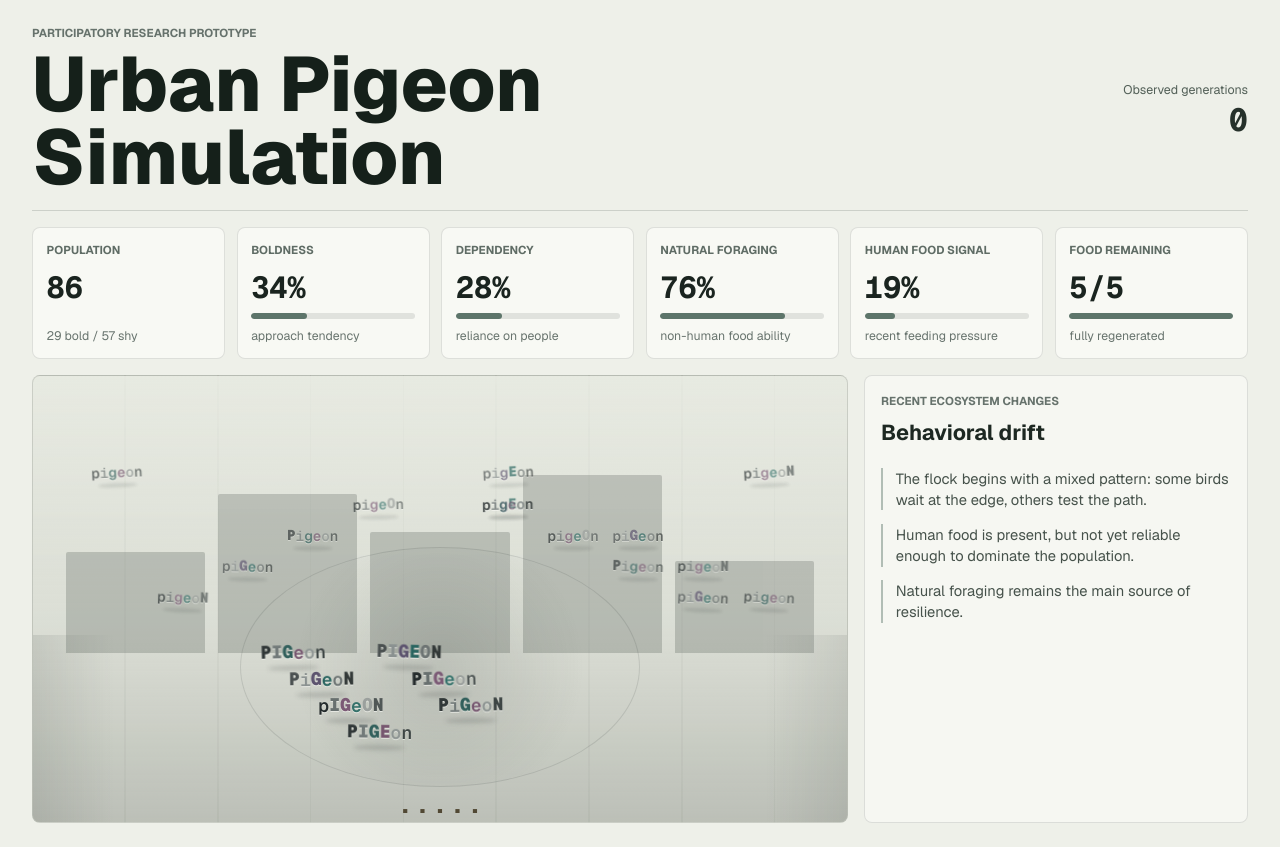
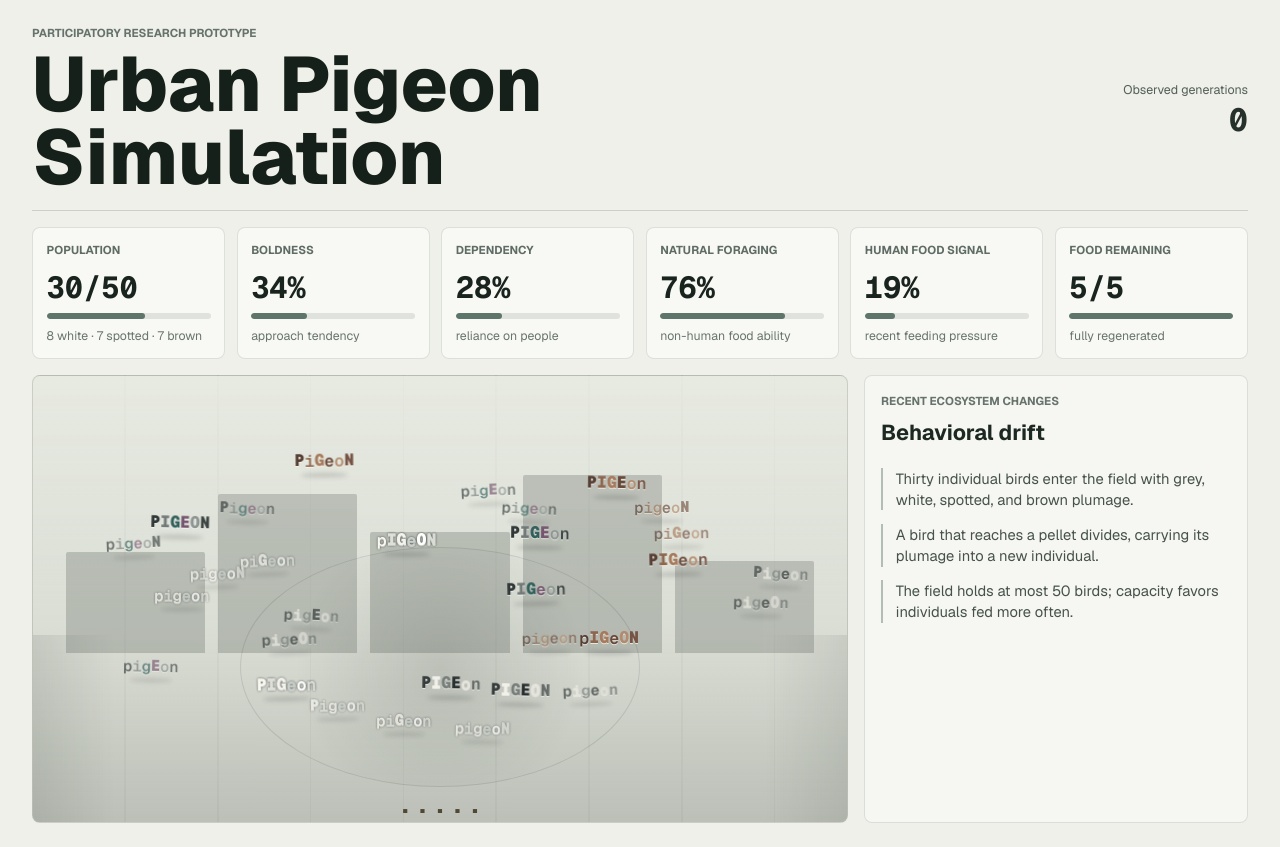
Before and after one commit to Ketian-LI/urban-wildlife-simulation, a Next.js app: page / in a window 1280 px wide. Built offline with nearby package versions, Linux system fonts and the light colour scheme.

Commit message:
Model individual pigeon lineages

```diff
--- a/app/globals.css
+++ b/app/globals.css
@@ -3,6 +3,14 @@
 :root {
   --background: #eef0e9;
   --foreground: #1e2521;
+  /* Background controls */
+  --field-sky: rgba(229, 232, 223, 0.78);
+  --field-horizon: rgba(201, 205, 194, 0.46);
+  --field-ground: rgba(154, 159, 147, 0.35);
+  --field-grid: rgba(51, 62, 55, 0.06);
+  --field-city: #6f7770;
+  --field-shade: rgba(38, 47, 41, 0.12);
+  --feeding-zone-color: rgba(63, 72, 66, 0.16);
 }
 
 @theme inline {
@@ -145,8 +153,17 @@ h2 {
 
 .ecosystem {
   background:
-    linear-gradient(180deg, rgba(229, 232, 223, 0.78), rgba(201, 205, 194, 0.46) 46%, rgba(154, 159, 147, 0.35)),
-    repeating-linear-gradient(90deg, transparent 0 5.7rem, rgba(51, 62, 55, 0.06) 5.7rem 5.8rem);
+    linear-gradient(
+      180deg,
+      var(--field-sky),
+      var(--field-horizon) 46%,
+      var(--field-ground)
+    ),
+    repeating-linear-gradient(
+      90deg,
+      transparent 0 5.7rem,
+      var(--field-grid) 5.7rem 5.8rem
+    );
   border: 1px solid rgba(30, 37, 33, 0.14);
   border-radius: 8px;
   cursor: crosshair;
@@ -168,7 +185,7 @@ h2 {
 .ecosystem::after {
   background:
     linear-gradient(90deg, rgba(52, 60, 55, 0.12), transparent 10% 90%, rgba(52, 60, 55, 0.1)),
-    linear-gradient(180deg, transparent, rgba(38, 47, 41, 0.12));
+    linear-gradient(180deg, transparent, var(--field-shade));
   bottom: 0;
   content: "";
   height: 42%;
@@ -190,7 +207,7 @@ h2 {
 }
 
 .cityline span {
-  background: #6f7770;
+  background: var(--field-city);
   border-radius: 2px 2px 0 0;
   display: block;
   flex: 1;
@@ -217,7 +234,7 @@ h2 {
 }
 
 .feeding-zone {
-  background: radial-gradient(circle, rgba(63, 72, 66, 0.16), transparent 62%);
+  background: radial-gradient(circle, var(--feeding-zone-color), transparent 62%);
   border: 1px solid rgba(38, 47, 41, 0.12);
   border-radius: 50%;
   bottom: 8%;
@@ -269,6 +286,7 @@ h2 {
   font-variant-ligatures: none;
   font-weight: 560;
   line-height: 1;
+  position: relative;
   text-shadow: 0 1px 0 rgba(255, 255, 252, 0.54);
 }
 
@@ -293,6 +311,28 @@ h2 {
 
 .pigeon-word-shy {
   opacity: 0.66;
+}
+
+.pigeon-word-white .pigeon-word-label {
+  filter: drop-shadow(0 0 1px rgba(44, 50, 47, 0.8));
+}
+
+.pigeon-word-spotted .pigeon-word-label {
+  font-weight: 650;
+}
+
+.pigeon-word-brown .pigeon-word-label {
+  text-shadow: 0 1px 0 rgba(255, 247, 236, 0.72);
+}
+
+.pigeon-feed-count {
+  color: #33433c;
+  font-size: 0.52rem;
+  font-weight: 780;
+  line-height: 1;
+  position: absolute;
+  right: -0.62rem;
+  top: -0.42rem;
 }
 
 .pigeon-word-claiming {
--- a/app/simulation.tsx
+++ b/app/simulation.tsx
@@ -2,13 +2,25 @@
 
 import { useEffect, useMemo, useRef, useState } from "react";
 
-const STORAGE_KEY = "urban-pigeon-collective-v1";
+const STORAGE_KEY = "urban-pigeon-collective-v2";
+const INITIAL_PIGEONS = 30;
+const MAX_PIGEONS = 50;
 const MAX_VISITOR_FOOD = 5;
 const FOOD_REGEN_SECONDS = 16;
 const GENERATION_SECONDS = 12;
 
+type Plumage = "grey" | "white" | "spotted" | "brown";
+
+type PigeonAgent = {
+  id: number;
+  plumage: Plumage;
+  feedCount: number;
+  caseSeed: number;
+};
+
 type EcosystemState = {
-  population: number;
+  pigeons: PigeonAgent[];
+  nextPigeonId: number;
   boldness: number;
   dependency: number;
   foraging: number;
@@ -48,26 +60,38 @@ type FoodClaim = {
 };
 
 const initialEvents = [
-  "The flock begins with a mixed pattern: some birds wait at the edge, others test the path.",
-  "Human food is present, but not yet reliable enough to dominate the population.",
-  "Natural foraging remains the main source of resilience.",
+  "Thirty individual birds enter the field with grey, white, spotted, and brown plumage.",
+  "A bird that reaches a pellet divides, carrying its plumage into a new individual.",
+  "The field holds at most 50 birds; capacity favors individuals fed more often.",
 ];
 
 const shyWordForms = ["Pigeon", "piGeon", "pigeoN", "pigeon", "pigEon", "pigeOn"];
 const boldWordForms = ["PIGeon", "PiGeoN", "pIGeON", "PIGEon", "PIGEON"];
-const featherPalettes = [
-  ["#303737", "#727a79", "#315f5b", "#76566f", "#8d9492", "#3d4544"],
-  ["#4a5050", "#8a9190", "#5c536e", "#28645f", "#6d7473", "#333938"],
-  ["#252c2d", "#68706f", "#7b5a75", "#34716a", "#9ba09d", "#505756"],
-];
+const plumageOrder: Plumage[] = ["grey", "white", "spotted", "brown"];
+const featherPalettes: Record<Plumage, string[]> = {
+  grey: ["#303737", "#727a79", "#315f5b", "#76566f", "#8d9492", "#3d4544"],
+  white: ["#f8f7f0", "#dedfd9", "#f3f2ec", "#c9cfca", "#ffffff", "#d9dbd5"],
+  spotted: ["#363c3c", "#f1f0e9", "#777d7a", "#292f30", "#e4e3dc", "#666c69"],
+  brown: ["#563e34", "#8b6650", "#a57a5d", "#67483a", "#b18b6f", "#755445"],
+};
 
 function clamp(value: number, min: number, max: number) {
   return Math.min(max, Math.max(min, value));
 }
 
+function createInitialPigeons() {
+  return Array.from({ length: INITIAL_PIGEONS }, (_, index): PigeonAgent => ({
+    id: index,
+    plumage: plumageOrder[(index * 5) % plumageOrder.length],
+    feedCount: 0,
+    caseSeed: (index * 17) % 97,
+  }));
+}
+
 function makeInitialState(now = Date.now()): EcosystemState {
   return {
-    population: 86,
+    pigeons: createInitialPigeons(),
+    nextPigeonId: INITIAL_PIGEONS,
     boldness: 0.34,
     dependency: 0.28,
     foraging: 0.76,
@@ -93,11 +117,6 @@ function generationEvent(before: EcosystemState, after: EcosystemState) {
   const boldDelta = after.boldness - before.boldness;
   const dependencyDelta = after.dependency - before.dependency;
   const foragingDelta = after.foraging - before.foraging;
-  const populationDelta = after.population - before.population;
-
-  if (populationDelta < -2) {
-    return "Food became less predictable; the most dependent birds lost ground this cycle.";
-  }
 
   if (boldDelta > 0.008 && dependencyDelta > 0.006) {
     return "Birds that approached people first were more likely to survive and reproduce.";
@@ -150,8 +169,6 @@ function advanceState(current: EcosystemState, now = Date.now()): EcosystemState
       const boldSurvival = 0.42 + humanFood * 0.38 - shortage * 0.18;
       const shySurvival = 0.51 + next.foraging * 0.16 - humanFood * 0.06;
       const traitShift = (boldSurvival - shySurvival) * 0.034;
-      const growth =
-        humanFood * 0.024 + next.foraging * 0.008 - shortage * 0.044 - 0.005;
 
       next.boldness = clamp(next.boldness + traitShift, 0.08, 0.92);
       next.dependency = clamp(
@@ -164,7 +181,6 @@ function advanceState(current: EcosystemState, now = Date.now()): EcosystemState
         0.12,
         0.96,
       );
-      next.population = Math.round(clamp(next.population * (1 + growth), 24, 180));
       next.humanFoodSignal = clamp(next.humanFoodSignal * 0.88, 0, 1);
       next.generations += 1;
     }
@@ -194,9 +210,21 @@ function loadState() {
     }
 
     const parsed = JSON.parse(saved) as Partial<EcosystemState>;
+    const initial = makeInitialState();
+    const pigeons =
+      Array.isArray(parsed.pigeons) && parsed.pigeons.length > 0
+        ? parsed.pigeons.slice(0, MAX_PIGEONS)
+        : initial.pigeons;
+    const nextPigeonId = Math.max(
+      Number(parsed.nextPigeonId) || 0,
+      ...pigeons.map((pigeon) => pigeon.id + 1),
+    );
+
     return advanceState({
-      ...makeInitialState(),
+      ...initial,
       ...parsed,
+      pigeons,
+      nextPigeonId,
       events: Array.isArray(parsed.events) ? parsed.events.slice(0, 6) : initialEvents,
     });
   } catch {
@@ -204,7 +232,7 @@ function loadState() {
   }
 }
 
-function feedState(current: EcosystemState) {
+function reserveFoodState(current: EcosystemState) {
   const advanced = advanceState(current);
 
   if (advanced.visitorFood <= 0) {
@@ -215,6 +243,45 @@ function feedState(current: EcosystemState) {
   const next: EcosystemState = {
     ...advanced,
     visitorFood: advanced.visitorFood - 1,
+    events: [...advanced.events],
+  };
+
+  return next;
+}
+
+function feedPigeonState(current: EcosystemState, pigeonId: number) {
+  const advanced = advanceState(current);
+  const parentIndex = advanced.pigeons.findIndex((pigeon) => pigeon.id === pigeonId);
+
+  if (parentIndex < 0) {
+    return advanced;
+  }
+
+  const pigeons = advanced.pigeons.map((pigeon) => ({ ...pigeon }));
+  pigeons[parentIndex].feedCount += 1;
+  const parent = pigeons[parentIndex];
+  const child: PigeonAgent = {
+    id: advanced.nextPigeonId,
+    plumage: parent.plumage,
+    feedCount: 0,
+    caseSeed: (parent.caseSeed + advanced.nextPigeonId * 13) % 97,
+  };
+  pigeons.push(child);
+
+  let removed: PigeonAgent | undefined;
+  if (pigeons.length > MAX_PIGEONS) {
+    const minimumFeedCount = Math.min(...pigeons.map((pigeon) => pigeon.feedCount));
+    const candidates = pigeons
+      .map((pigeon, index) => ({ pigeon, index }))
+      .filter(({ pigeon }) => pigeon.feedCount === minimumFeedCount);
+    const selected = candidates[Math.floor(Math.random() * candidates.length)];
+    [removed] = pigeons.splice(selected.index, 1);
+  }
+
+  const next: EcosystemState = {
+    ...advanced,
+    pigeons,
+    nextPigeonId: advanced.nextPigeonId + 1,
     humanFoodSignal: clamp(advanced.humanFoodSignal + 0.28, 0, 1),
     boldness: clamp(advanced.boldness + 0.009, 0.08, 0.92),
     dependency: clamp(advanced.dependency + 0.007, 0.05, 0.95),
@@ -222,18 +289,36 @@ function feedState(current: EcosystemState) {
     events: [...advanced.events],
   };
 
-  pushEvent(next, "A pellet landed in the field; the closest bird reached it first.");
+  if (removed) {
+    pushEvent(
+      next,
+      `The fed ${parent.plumage} bird divided. At capacity, a randomly selected bird with ${removed.feedCount} feeds was removed.`,
+    );
+  } else {
+    pushEvent(
+      next,
+      `The fed ${parent.plumage} bird divided into two; the field now holds ${pigeons.length} birds.`,
+    );
+  }
+
   return next;
 }
 
 function metricDetails(state: EcosystemState): Metric[] {
+  const plumageCounts = plumageOrder.reduce(
+    (counts, plumage) => ({
+      ...counts,
+      [plumage]: state.pigeons.filter((pigeon) => pigeon.plumage === plumage).length,
+    }),
+    {} as Record<Plumage, number>,
+  );
+
   return [
     {
       label: "Population",
-      value: state.population.toString(),
-      detail: `${Math.round(state.population * state.boldness)} bold / ${Math.round(
-        state.population * (1 - state.boldness),
-      )} shy`,
+      value: `${state.pigeons.length}/${MAX_PIGEONS}`,
+      detail: `${plumageCounts.white} white · ${plumageCounts.spotted} spotted · ${plumageCounts.brown} brown`,
+      percent: state.pigeons.length / MAX_PIGEONS,
     },
     {
       label: "Boldness",
@@ -280,12 +365,46 @@ function projectilePosition(particle: FoodParticle, now: number) {
   return { x, y, landed: progress >= 1 };
 }
 
+function pigeonVisuals(state: EcosystemState) {
+  const count = state.pigeons.length;
+
+  return state.pigeons.map((agent, index) => {
+    const angle = ((index * 137.508 + agent.caseSeed * 7) * Math.PI) / 180;
+    const radius = 8 + Math.sqrt((index + 0.5) / count) * 38;
+    const fedPull = clamp(agent.feedCount * 0.035 + state.boldness * 0.12, 0.04, 0.38);
+    const x = clamp(50 + Math.cos(angle) * radius * (1 - fedPull), 6, 94);
+    const y = clamp(48 + Math.sin(angle) * radius * 0.72 * (1 - fedPull), 12, 84);
+    const isBold =
+      agent.feedCount > 0 || ((agent.caseSeed * 37) % 100) / 100 < state.boldness;
+    const wordForms = isBold ? boldWordForms : shyWordForms;
+    const word = wordForms[(agent.caseSeed + agent.feedCount) % wordForms.length];
+    const densityScale = count > 42 ? 0.76 : count > 35 ? 0.82 : 0.9;
+
+    return {
+      agent,
+      id: agent.id,
+      isBold,
+      x,
+      y,
+      speed: isBold
+        ? 2.7 + (agent.caseSeed % 5) * 0.24
+        : 5.7 + (agent.caseSeed % 6) * 0.32,
+      scale: densityScale + (isBold ? state.dependency * 0.2 : state.foraging * 0.08),
+      word,
+      palette: featherPalettes[agent.plumage],
+      tilt: ((agent.caseSeed % 5) - 2) * (isBold ? 0.7 : 1.15),
+    };
+  });
+}
+
 function PigeonField({
   state,
   onThrow,
+  onFoodClaimed,
 }: {
   state: EcosystemState;
   onThrow: () => void;
+  onFoodClaimed: (pigeonId: number) => void;
 }) {
   const [particles, setParticles] = useState<FoodParticle[]>([]);
   const [claims, setClaims] = useState<FoodClaim[]>([]);
@@ -294,27 +413,8 @@ function PigeonField({
   const timers = useRef<number[]>([]);
   const foodBudget = useRef(state.visitorFood);
   const pigeons = useMemo(
-    () =>
-      Array.from({ length: 22 }, (_, index) => {
-        const boldCutoff = Math.round(22 * state.boldness);
-        const isBold = index < boldCutoff;
-        const lane = index % 11;
-        const centerPull = isBold ? 26 : 8;
-        const edgeBias = lane < 5 ? -1 : 1;
-        const x = isBold
-          ? 50 + (lane - 5) * 3.5
-          : 50 + edgeBias * (centerPull + (lane % 5) * 8);
-        const y = isBold ? 62 + (index % 4) * 6 : 22 + (index % 5) * 7;
-        const speed = isBold ? 2.8 + (index % 5) * 0.28 : 6.2 + (index % 6) * 0.35;
-        const scale = isBold ? 0.94 + state.dependency * 0.38 : 0.78 + state.foraging * 0.15;
-        const wordForms = isBold ? boldWordForms : shyWordForms;
-        const word = wordForms[index % wordForms.length];
-        const palette = featherPalettes[index % featherPalettes.length];
-        const tilt = ((index % 5) - 2) * (isBold ? 0.7 : 1.25);
-
-        return { id: index, isBold, x, y, speed, scale, word, palette, tilt };
-      }),
-    [state.boldness, state.dependency, state.foraging],
+    () => pigeonVisuals(state),
+    [state],
   );
 
   useEffect(() => {
@@ -384,11 +484,14 @@ function PigeonField({
     ]);
     onThrow();
 
-    const timer = window.setTimeout(() => {
+    const claimTimer = window.setTimeout(() => {
+      onFoodClaimed(nearest.id);
+    }, duration + 440);
+    const cleanupTimer = window.setTimeout(() => {
       setParticles((current) => current.filter((item) => item.id !== throwId));
       setClaims((current) => current.filter((claim) => claim.throwId !== throwId));
     }, duration + 760);
-    timers.current.push(timer);
+    timers.current.push(claimTimer, cleanupTimer);
   };
 
   const handlePointerDown = (event: React.PointerEvent<HTMLElement>) => {
@@ -434,10 +537,12 @@ function PigeonField({
 
           return (
             <div
-              aria-label={`${pigeon.isBold ? "Bold" : "Shy"} pigeon represented by the word ${pigeon.word}`}
+              aria-label={`${pigeon.agent.plumage} pigeon represented by ${pigeon.word}, fed ${pigeon.agent.feedCount} times`}
               className={`pigeon-word ${
                 pigeon.isBold ? "pigeon-word-bold" : "pigeon-word-shy"
-              } ${claim ? "pigeon-word-claiming" : ""}`}
+              } pigeon-word-${pigeon.agent.plumage} ${
+                claim ? "pigeon-word-claiming" : ""
+              }`}
               key={pigeon.id}
               role="img"
               style={
@@ -469,6 +574,9 @@ function PigeonField({
                     {letter}
                   </span>
                 ))}
+                {pigeon.agent.feedCount > 0 ? (
+                  <sup className="pigeon-feed-count">{pigeon.agent.feedCount}</sup>
+                ) : null}
               </span>
             </div>
           );
@@ -580,7 +688,10 @@ export function UrbanPigeonSimulation() {
 
         <div className="content-grid">
           <PigeonField
-            onThrow={() => setState((current) => feedState(current))}
+            onFoodClaimed={(pigeonId) =>
+              setState((current) => feedPigeonState(current, pigeonId))
+            }
+            onThrow={() => setState((current) => reserveFoodState(current))}
             state={state}
           />
 
```
Also changed, not shown: 1 other file (tests, documents, lock files or other folders).
